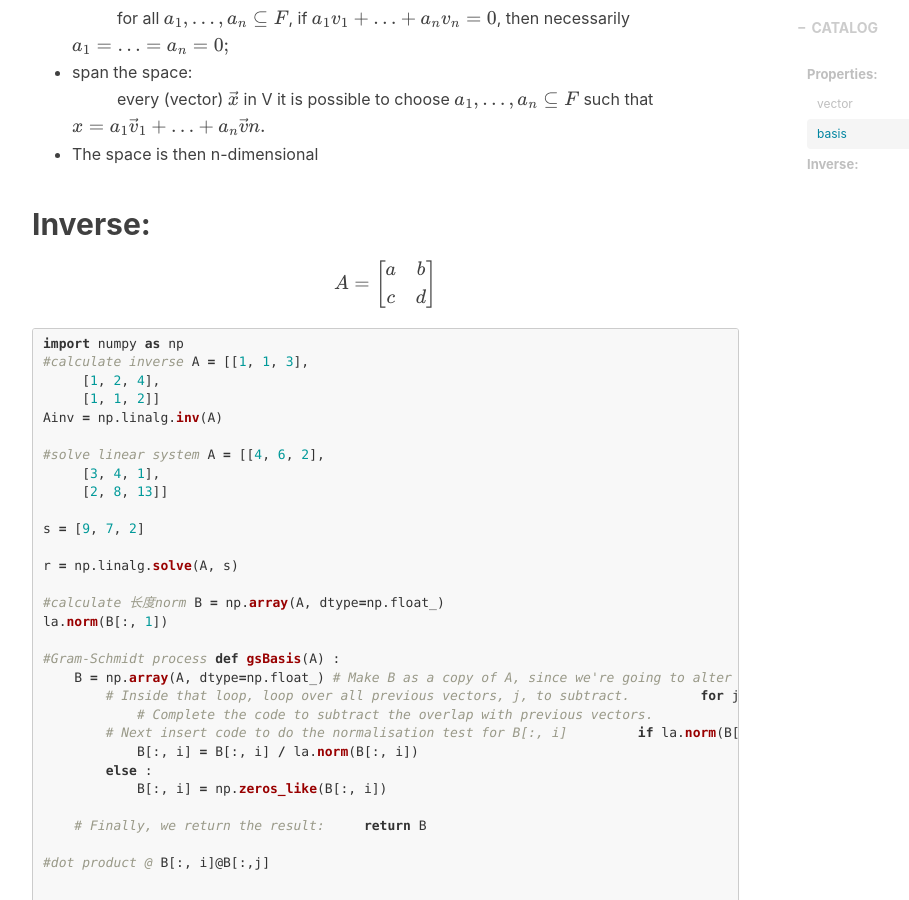
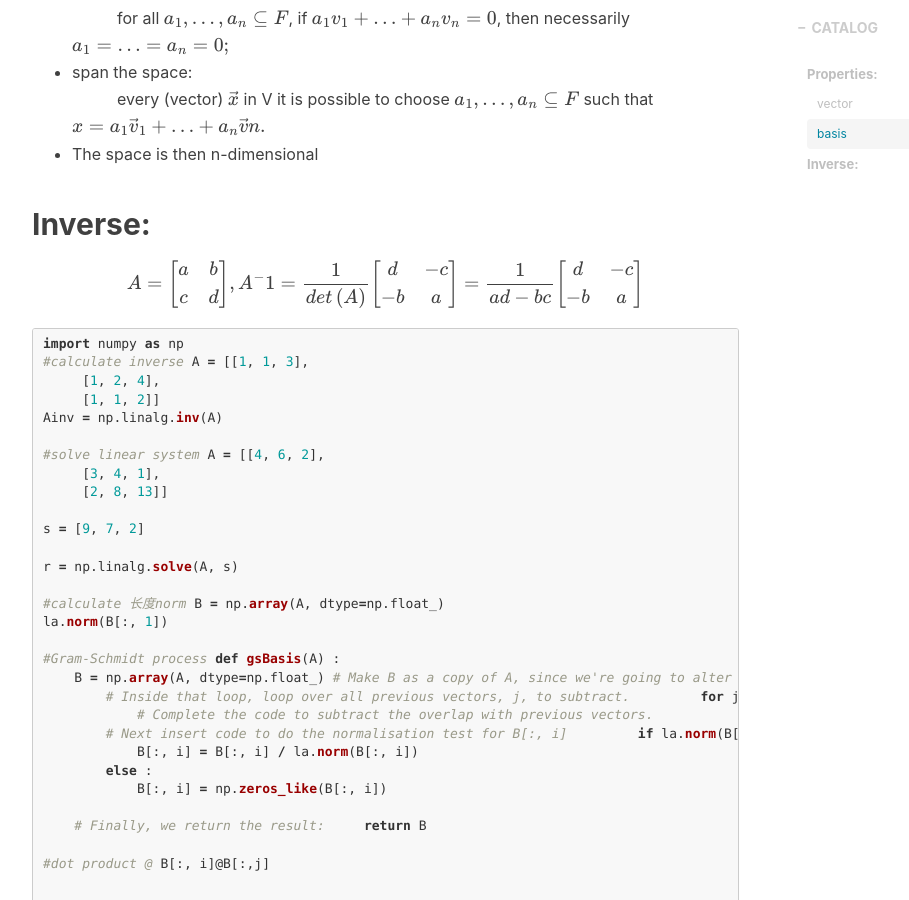
Before and after one commit to beckswu/beckswu.github.io, a Jekyll site: the page built from _posts/2018-09-23-linear-algebra.markdown, in a window 1280 px wide and 900 px high, scrolled down 1441 px. Shown: the whole window, without its empty margins (233-1142 px from the left). Built offline with Jekyll 4.4.1, drawn with Linux system fonts in a browser that asks for light colours; nearby versions of some CDN libraries; formulas are drawn with MathJax 3; comment, search, counter and statistics services are not loaded.

Commit message:
add formula

````diff
--- a/_posts/2018-09-23-linear-algebra.markdown
+++ b/_posts/2018-09-23-linear-algebra.markdown
@@ -48,7 +48,7 @@ Basis is a set of n vectors that
 
 ## Inverse:
 
- $$ A =  \begin{bmatrix} a & b  \\ c & d \\ \end{bmatrix} $$
+ $$ A =  \begin{bmatrix} a & b  \\ c & d \\ \end{bmatrix} , A^-1 =  \frac{ 1  }{ det\left(A\right) } \begin{bmatrix} d & -c  \\ -b & a \\ \end{bmatrix} = \frac{ 1  }{ ad - bc } \begin{bmatrix} d & -c  \\ -b & a \\ \end{bmatrix}  $$
 
 
 ```python
````
